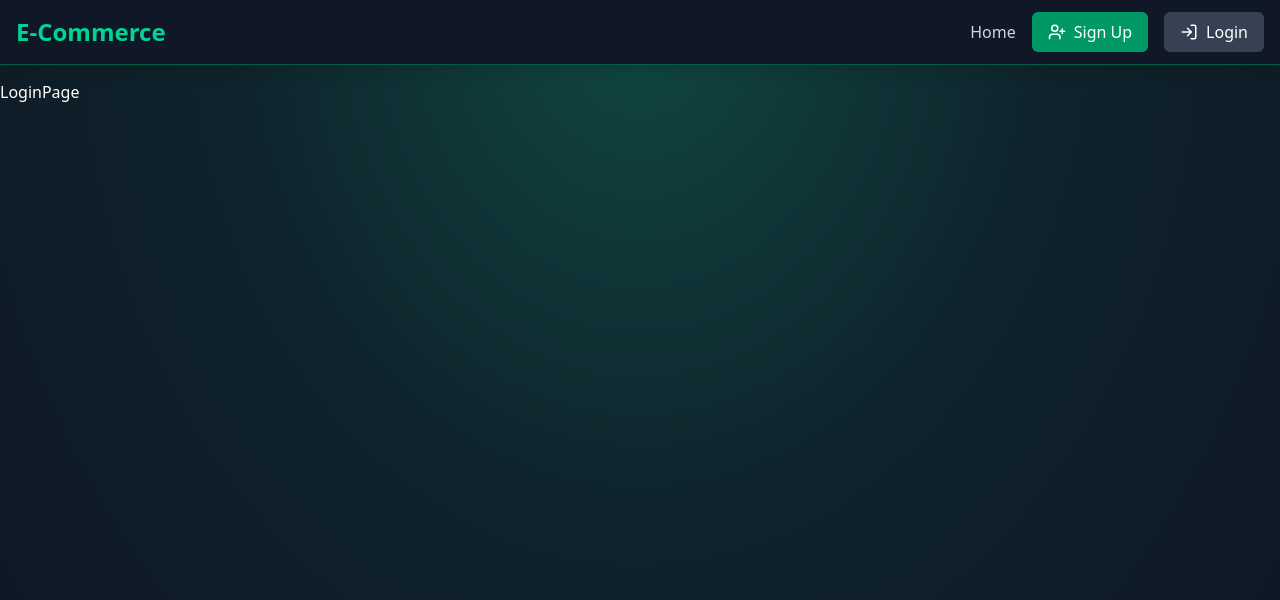
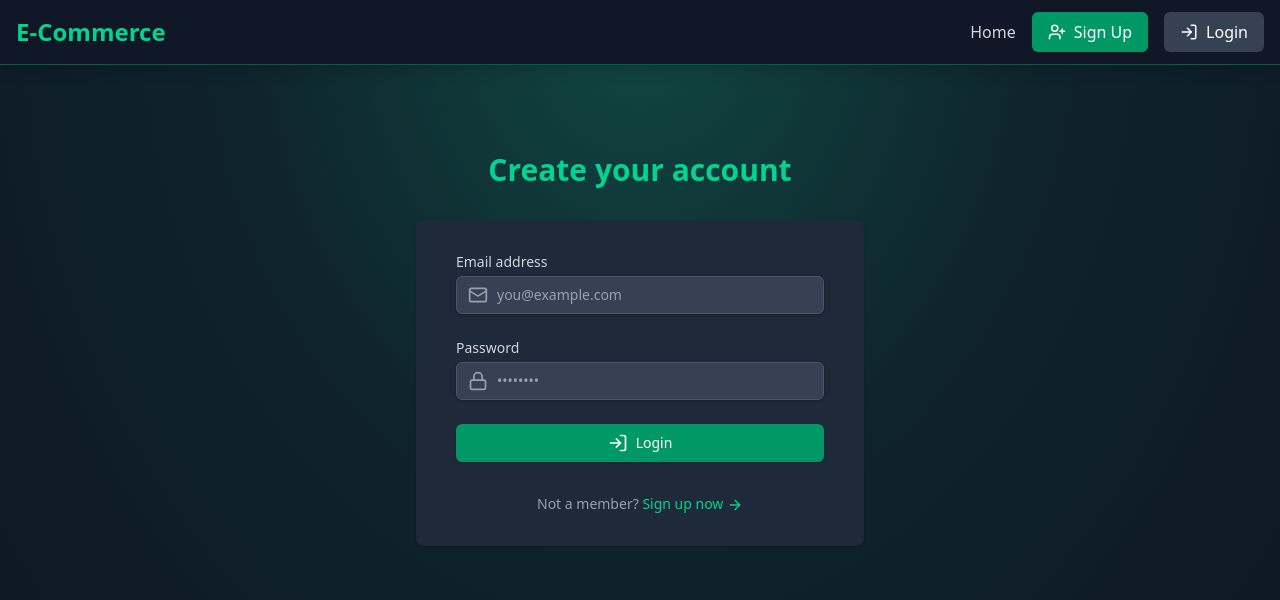
Before and after one commit to liuyuelintop/mern-e-commerce-store, a React (Vite) app in the folder frontend/: page /login in a window 1280 px wide. Shown: the top 600 px of the page. Built offline with nearby package versions, Linux system fonts and the light colour scheme; no server answers.

Commit message:
Backend: Add getProfile API.  Frontend: Login Page & Auth Implementation

```diff
--- a/frontend/src/App.jsx
+++ b/frontend/src/App.jsx
@@ -1,10 +1,21 @@
-import { Route, Routes } from "react-router-dom"
+import { Navigate, Route, Routes } from "react-router-dom"
 import HomePage from "./pages/HomePage"
 import LoginPage from "./pages/LoginPage"
 import SignUpPage from "./pages/SignUpPage"
 import Navbar from "./components/Navbar"
+import { Toaster } from "react-hot-toast"
+import { useUserStore } from "./stores/useUserStore"
+import { useEffect } from "react"
+import LoadingSpinner from "./components/LoadingSpinner"
 function App() {
+  const { user, checkAuth, checkingAuth } = useUserStore();
+  useEffect(() => {
+    checkAuth();
+  }, [checkAuth]);
 
+  if (checkingAuth) {
+    return <LoadingSpinner />
+  }
   return (
     <div className='min-h-screen bg-gray-900 text-white relative overflow-hidden'>
       {/* Background gradient */}
@@ -18,10 +29,11 @@ function App() {
         <Navbar />
         <Routes>
           <Route path="/" element={<HomePage />} />
-          <Route path="/login" element={<LoginPage />} />
-          <Route path="/signup" element={<SignUpPage />} />
+          <Route path="/login" element={!user ? <LoginPage /> : <Navigate to="/" />} />
+          <Route path="/signup" element={!user ? <SignUpPage /> : <Navbar to="/" />} />
         </Routes>
       </div>
+      <Toaster />
     </div>
   )
 }
--- /dev/null
+++ b/frontend/src/components/LoadingSpinner.jsx
@@ -0,0 +1,13 @@
+const LoadingSpinner = () => {
+  return (
+    <div className='flex items-center justify-center min-h-screen bg-gray-900'>
+      <div className='relative'>
+        <div className='w-20 h-20 border-emerald-200 border-2 rounded-full' />
+        <div className='w-20 h-20 border-emerald-500 border-t-2 animate-spin rounded-full absolute left-0 top-0' />
+        <div className='sr-only'>Loading</div>
+      </div>
+    </div>
+  );
+};
+
+export default LoadingSpinner;
--- a/frontend/src/components/Navbar.jsx
+++ b/frontend/src/components/Navbar.jsx
@@ -1,10 +1,11 @@
 import { ShoppingCart, UserPlus, LogIn, LogOut, Lock } from "lucide-react";
 import { Link } from "react-router-dom";
+import { useUserStore } from "../stores/useUserStore";
 
 
 const Navbar = () => {
-  const user = false;
-  const isAdmin = false;
+  const { user, logout } = useUserStore();
+  const isAdmin = user?.role === "admin";
 
   return (
     <header className='fixed top-0 left-0 w-full bg-gray-900 bg-opacity-90 backdrop-blur-md shadow-lg z-40 transition-all duration-300 border-b border-emerald-800'>
@@ -55,7 +56,7 @@ const Navbar = () => {
               <button
                 className='bg-gray-700 hover:bg-gray-600 text-white py-2 px-4
 						rounded-md flex items-center transition duration-300 ease-in-out'
-
+                onClick={logout}
               >
                 <LogOut size={18} />
                 <span className='hidden sm:inline ml-2'>Log Out</span>
--- /dev/null
+++ b/frontend/src/lib/axios.js
@@ -0,0 +1,9 @@
+import axios from "axios";
+
+const axiosInstance = axios.create({
+  baseURL:
+    import.meta.mode === "development" ? "http;//localhost:5001/api" : "/api",
+  withCredentials: true, // send cookies to the server
+});
+
+export default axiosInstance;
--- a/frontend/src/pages/LoginPage.jsx
+++ b/frontend/src/pages/LoginPage.jsx
@@ -1,9 +1,115 @@
-import React from 'react'
+import { useState } from "react";
+import { motion } from "framer-motion";
+import { Link } from "react-router-dom";
+import { LogIn, Mail, Lock, ArrowRight, Loader } from "lucide-react";
+import { useUserStore } from "../stores/useUserStore";
 
 const LoginPage = () => {
+  const [email, setEmail] = useState("");
+  const [password, setPassword] = useState("");
+
+  const { login, loading } = useUserStore();
+
+  const handleSubmit = (e) => {
+    e.preventDefault();
+    console.log(email, password);
+    login(email, password);
+  };
+
   return (
-    <div>LoginPage</div>
-  )
-}
+    <div className='flex flex-col justify-center py-12 sm:px-6 lg:px-8'>
+      <motion.div
+        className='sm:mx-auto sm:w-full sm:max-w-md'
+        initial={{ opacity: 0, y: -20 }}
+        animate={{ opacity: 1, y: 0 }}
+        transition={{ duration: 0.8 }}
+      >
+        <h2 className='mt-6 text-center text-3xl font-extrabold text-emerald-400'>Create your account</h2>
+      </motion.div>
 
-export default LoginPage
+      <motion.div
+        className='mt-8 sm:mx-auto sm:w-full sm:max-w-md'
+        initial={{ opacity: 0, y: 20 }}
+        animate={{ opacity: 1, y: 0 }}
+        transition={{ duration: 0.8, delay: 0.2 }}
+      >
+        <div className='bg-gray-800 py-8 px-4 shadow sm:rounded-lg sm:px-10'>
+          <form onSubmit={handleSubmit} className='space-y-6'>
+            <div>
+              <label htmlFor='email' className='block text-sm font-medium text-gray-300'>
+                Email address
+              </label>
+              <div className='mt-1 relative rounded-md shadow-sm'>
+                <div className='absolute inset-y-0 left-0 pl-3 flex items-center pointer-events-none'>
+                  <Mail className='h-5 w-5 text-gray-400' aria-hidden='true' />
+                </div>
+                <input
+                  id='email'
+                  type='email'
+                  required
+                  value={email}
+                  onChange={(e) => setEmail(e.target.value)}
+                  className=' block w-full px-3 py-2 pl-10 bg-gray-700 border border-gray-600
+									rounded-md shadow-sm
+									 placeholder-gray-400 focus:outline-none focus:ring-emerald-500
+									 focus:border-emerald-500 sm:text-sm'
+                  placeholder='you@example.com'
+                />
+              </div>
+            </div>
+
+            <div>
+              <label htmlFor='password' className='block text-sm font-medium text-gray-300'>
+                Password
+              </label>
+              <div className='mt-1 relative rounded-md shadow-sm'>
+                <div className='absolute inset-y-0 left-0 pl-3 flex items-center pointer-events-none'>
+                  <Lock className='h-5 w-5 text-gray-400' aria-hidden='true' />
+                </div>
+                <input
+                  id='password'
+                  type='password'
+                  required
+                  value={password}
+                  onChange={(e) => setPassword(e.target.value)}
+                  className=' block w-full px-3 py-2 pl-10 bg-gray-700 border border-gray-600
+									rounded-md shadow-sm placeholder-gray-400 focus:outline-none focus:ring-emerald-500 focus:border-emerald-500 sm:text-sm'
+                  placeholder='••••••••'
+                />
+              </div>
+            </div>
+
+            <button
+              type='submit'
+              className='w-full flex justify-center py-2 px-4 border border-transparent
+							rounded-md shadow-sm text-sm font-medium text-white bg-emerald-600
+							 hover:bg-emerald-700 focus:outline-none focus:ring-2 focus:ring-offset-2
+							  focus:ring-emerald-500 transition duration-150 ease-in-out disabled:opacity-50'
+              disabled={loading}
+            >
+              {loading ? (
+                <>
+                  <Loader className='mr-2 h-5 w-5 animate-spin' aria-hidden='true' />
+                  Loading...
+                </>
+              ) : (
+                <>
+                  <LogIn className='mr-2 h-5 w-5' aria-hidden='true' />
+                  Login
+                </>
+              )}
+            </button>
+          </form>
+
+          <p className='mt-8 text-center text-sm text-gray-400'>
+            Not a member?{" "}
+            <Link to='/signup' className='font-medium text-emerald-400 hover:text-emerald-300'>
+              Sign up now <ArrowRight className='inline h-4 w-4' />
+            </Link>
+          </p>
+        </div>
+      </motion.div>
+    </div>
+  );
+};
+export default LoginPage;
--- a/frontend/src/pages/SignUpPage.jsx
+++ b/frontend/src/pages/SignUpPage.jsx
@@ -2,6 +2,7 @@ import { useState } from "react";
 import { Link } from "react-router-dom";
 import { UserPlus, Mail, Lock, User, ArrowRight, Loader } from "lucide-react";
 import { motion } from "framer-motion";
+import { useUserStore } from "../stores/useUserStore";
 
 const SignUpPage = () => {
   const [formData, setFormData] = useState({
@@ -11,11 +12,12 @@ const SignUpPage = () => {
     confirmPassword: "",
   });
 
-  const loading = false;
+  const { signup, loading } = useUserStore();
+
 
   const handleSubmit = (e) => {
     e.preventDefault();
-    console.log(formData);
+    signup(formData)
   };
 
   return (
--- /dev/null
+++ b/frontend/src/stores/useUserStore.js
@@ -0,0 +1,110 @@
+import { create } from "zustand";
+import axios from "../lib/axios";
+import { toast } from "react-hot-toast";
+
+export const useUserStore = create((set, get) => ({
+  user: null,
+  loading: false,
+  checkingAuth: true,
+
+  signup: async ({ name, email, password, confirmPassword }) => {
+    set({ loading: true });
+
+    if (password !== confirmPassword) {
+      set({ loading: false });
+      return toast.error("Passwords do not match");
+    }
+
+    try {
+      const res = await axios.post("/auth/signup", { name, email, password });
+      set({ user: res.data, loading: false });
+    } catch (error) {
+      set({ loading: false });
+      toast.error(error.response.data.message || "An error occurred");
+    }
+  },
+  login: async (email, password) => {
+    set({ loading: true });
+
+    try {
+      const res = await axios.post("/auth/login", { email, password });
+
+      set({ user: res.data, loading: false });
+    } catch (error) {
+      set({ loading: false });
+      toast.error(error.response.data.message || "An error occurred");
+    }
+  },
+
+  logout: async () => {
+    try {
+      await axios.post("/auth/logout");
+      set({ user: null });
+    } catch (error) {
+      toast.error(
+        error.response?.data?.message || "An error occurred during logout"
+      );
+    }
+  },
+
+  checkAuth: async () => {
+    set({ checkingAuth: true });
+    try {
+      const response = await axios.get("/auth/profile");
+      set({ user: response.data, checkingAuth: false });
+    } catch (error) {
+      console.log(error.message);
+      set({ checkingAuth: false, user: null });
+    }
+  },
+
+  refreshToken: async () => {
+    // Prevent multiple simultaneous refresh attempts
+    if (get().checkingAuth) return;
+
+    set({ checkingAuth: true });
+    try {
+      const response = await axios.post("/auth/refresh-token");
+      set({ checkingAuth: false });
+      return response.data;
+    } catch (error) {
+      set({ user: null, checkingAuth: false });
+      throw error;
+    }
+  },
+}));
+
+// TODO: Implement the axios interceptors for refreshing access token
+
+// Axios interceptor for token refresh
+let refreshPromise = null;
+
+axios.interceptors.response.use(
+  (response) => response,
+  async (error) => {
+    const originalRequest = error.config;
+    if (error.response?.status === 401 && !originalRequest._retry) {
+      originalRequest._retry = true;
+
+      try {
+        // If a refresh is already in progress, wait for it to complete
+        if (refreshPromise) {
+          await refreshPromise;
+          return axios(originalRequest);
+        }
+
+        // Start a new refresh process
+        refreshPromise = useUserStore.getState().refreshToken();
+        await refreshPromise;
+        refreshPromise = null;
+
+        return axios(originalRequest);
+      } catch (refreshError) {
+        // If refresh fails, redirect to login or handle as needed
+        useUserStore.getState().logout();
+        return Promise.reject(refreshError);
+      }
+    }
+    return Promise.reject(error);
+  }
+);
--- a/frontend/vite.config.js
+++ b/frontend/vite.config.js
@@ -5,4 +5,11 @@ import tailwindcss from "@tailwindcss/vite";
 // https://vite.dev/config/
 export default defineConfig({
   plugins: [tailwindcss(), react()],
+  server: {
+    proxy: {
+      "/api": {
+        target: "http://localhost:5001",
+      },
+    },
+  },
 });
```
Also changed, not shown: 2 other files (tests, documents, lock files or other folders).
